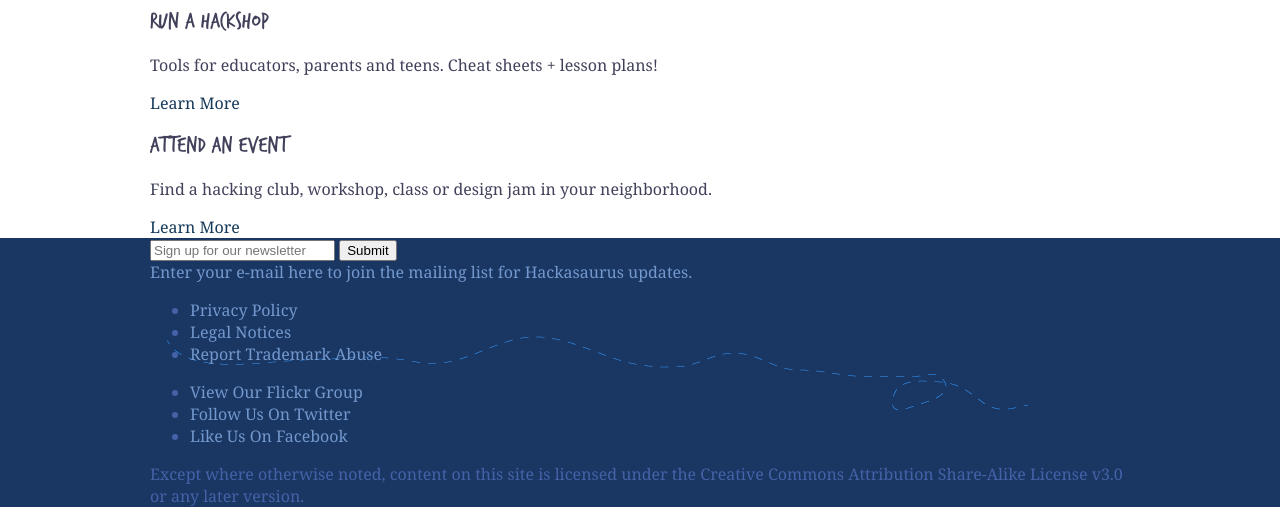
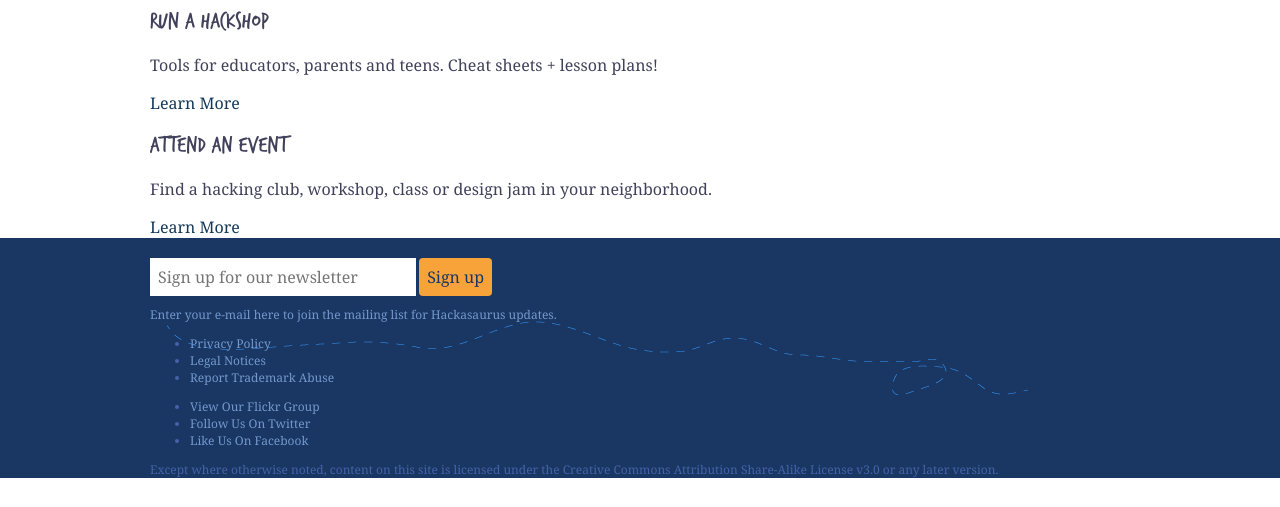
Before and after one commit to hackasaurus/hackasaurus.org, a PHP site: page / in a window 1280 px wide. Shown: the part 455-962 px from the top of the page. After the commit the page ends 933 px from the top, so only its background shows below. Run offline with PHP 8.4, Linux system fonts and the light colour scheme.

Commit message:
styled footer a bit

```diff
--- a/static-files/index.html
+++ b/static-files/index.html
@@ -43,8 +43,8 @@
 </div></div>
 <div id="footer"><div class="content">
   <form action="#">
-    <input type="text" placeholder="Sign up for our newsletter">
-    <input type="submit">
+    <input type="text" class="email" placeholder="Sign up for our newsletter">
+    <input type="submit" class="submit" value="Sign up">
     <div class="instructions">Enter your e-mail here to  join the  mailing list for Hackasaurus updates.</div>
   </form>
   <ul class="legal">
--- a/static-files/stylesheets/main.css
+++ b/static-files/stylesheets/main.css
@@ -18,11 +18,16 @@ a:hover {
   text-decoration: underline;
 }
 
-/* Header rules */
-
 #header .content, #body .content, #footer .content {
   width: 980px;
   margin: 0 auto;
+}
+
+/* Header rules */
+
+#header .content {
+  position: relative;
+  height: 100px;
 }
 
 #header a#logo {
@@ -61,11 +66,6 @@ a:hover {
   border-left: none;
 }
 
-#header .content {
-  position: relative;
-  height: 100px;
-}
-
 #header a#mozilla {
   display: block;
   position: absolute;
@@ -86,17 +86,49 @@ a:hover {
 
 /* Footer rules */
 
+#footer {
+  background: #1a3763;
+  color: #4562a8;
+  font-size: 12px;
+}
+
 #footer .content {
   background-image: url(images/squiggle.png);
   background-repeat: no-repeat;
   background-position: left center;
 }
 
-#footer {
-  background: #1a3763;
-  color: #4562a8;
-}
-
 #footer a, #footer form .instructions {
   color: #7398cd;
 }
+
+#footer form {
+  padding-top: 20px;
+}
+
+#footer form input {
+  font-family: inherit;
+  font-size: 16px;
+  padding: 8px;
+}
+
+#footer form input.email {
+  width: 250px;
+  border: none;
+}
+
+#footer form input.submit {
+  border: none;
+  background-color: #f8a339;
+  color: #1a3763;
+  border-radius: 4px;
+  cursor: pointer;
+}
+
+#footer form input.submit:hover {
+  background-color: #ffc833;
+}
+
+#footer div.instructions {
+  padding-top: 10px;
+}
```
